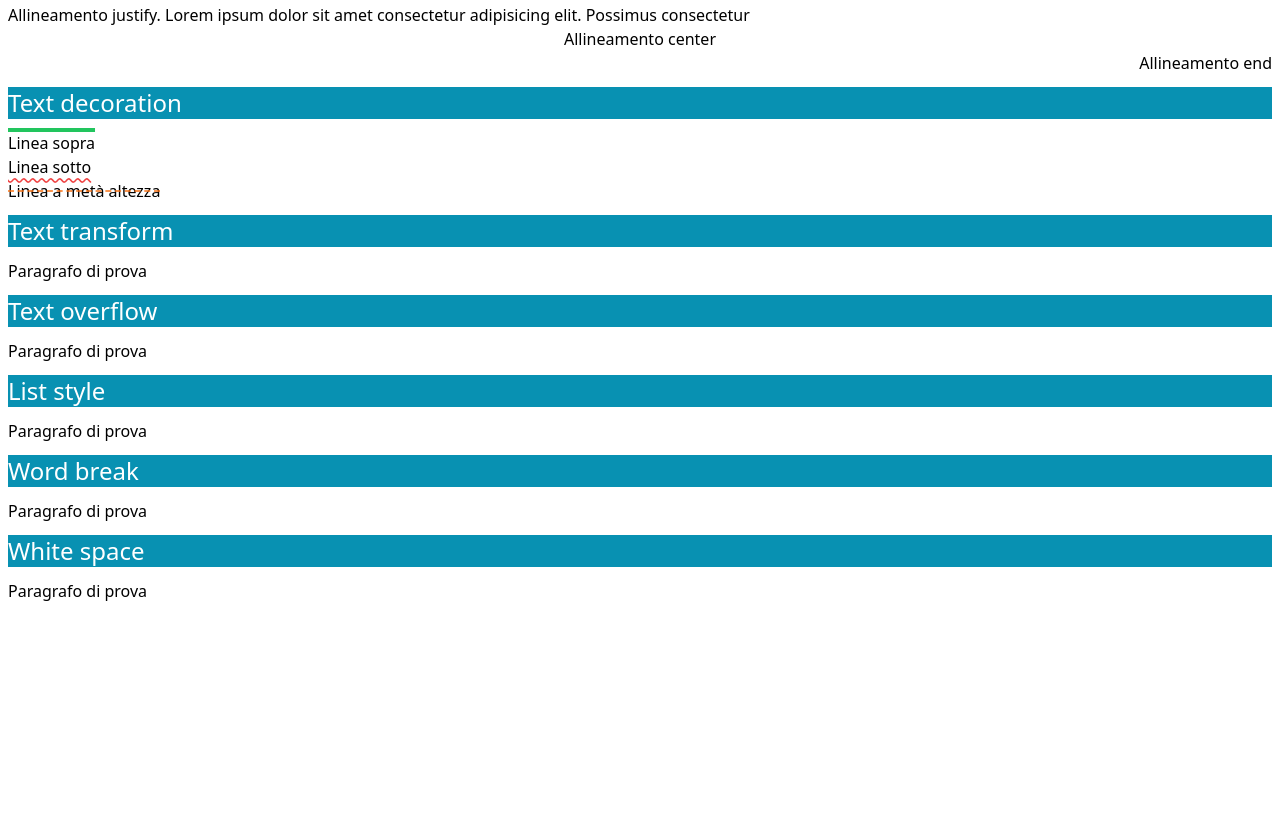
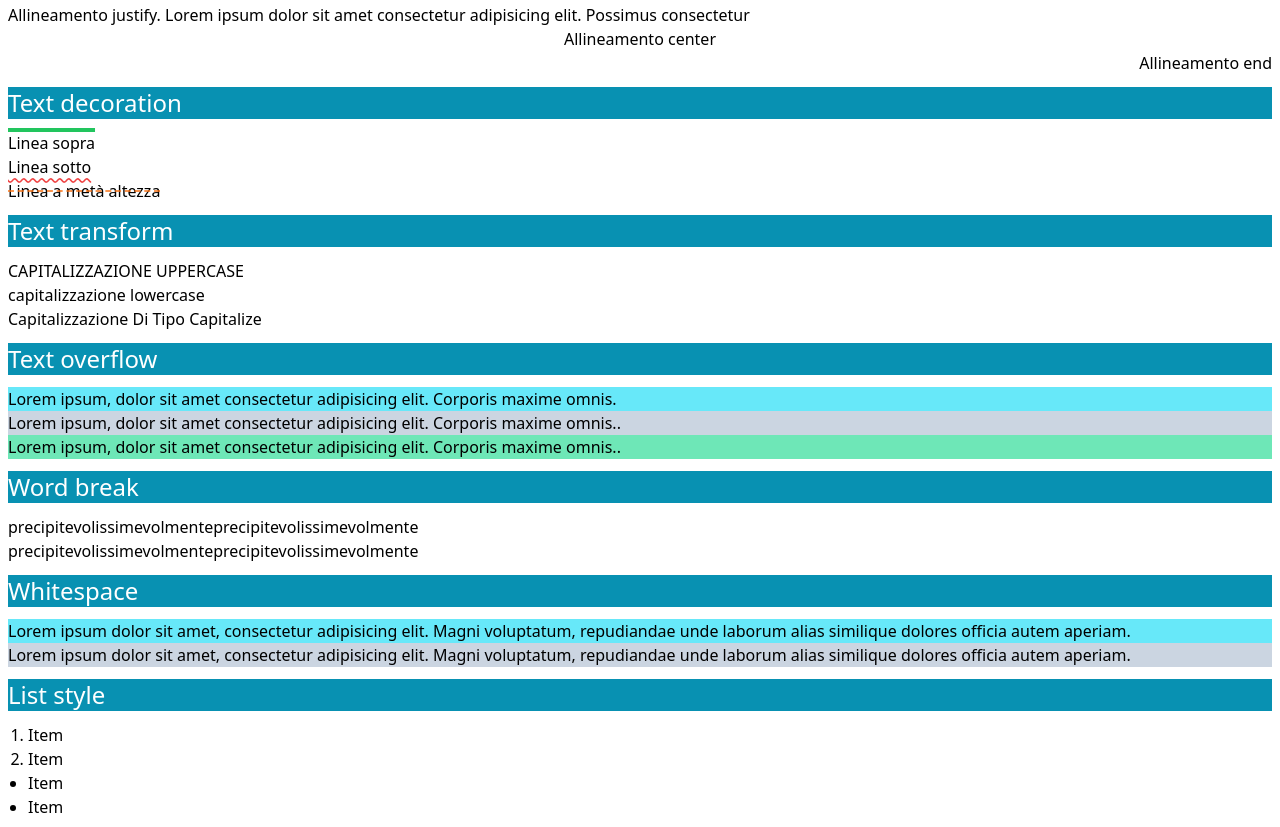
Before and after one commit to Ruma303/tailwind-fundamentals, a plain HTML site: page 3-Typography/index.html in a window 1280 px wide. Shown: the part 914-1741 px from the top of the page. Before the commit the page ends 1525 px from the top, so only its background shows below. Drawn offline with nearby package versions, Linux system fonts and the light colour scheme.

Commit message:
sezione 3 completata

```diff
--- a/3-Typography/index.html
+++ b/3-Typography/index.html
@@ -67,22 +67,37 @@
 
 
     <h2 class="text-2xl my-3 bg-cyan-600 text-white">Text transform</h2>
-    <p class="">Paragrafo di prova</p>
+    <p class="uppercase">capitalizzazione uppercase</p>
+    <p class="lowercase">CAPITALIZZAZIONE LOWERCASE</p>
+    <p class="capitalize">capitalizzazione di tipo capitalize</p>
 
 
     <h2 class="text-2xl my-3 bg-cyan-600 text-white">Text overflow</h2>
-    <p class="">Paragrafo di prova</p>
+    <p class="truncate bg-cyan-300">Lorem ipsum,
+        dolor sit amet consectetur adipisicing elit. Corporis maxime omnis.</p>
+    <p class="overflow-hidden whitespace-nowrap text-ellipsis bg-slate-300">Lorem ipsum, dolor sit amet consectetur adipisicing elit. Corporis maxime omnis..</p>
+    <p class="overflow-hidden whitespace-nowrap text-clip bg-emerald-300">Lorem ipsum, dolor sit amet consectetur adipisicing elit. Corporis maxime omnis..</p>
+
+
+    <h2 class="text-2xl my-3 bg-cyan-600 text-white">Word break</h2>
+    <p class="break-normal">precipitevolissimevolmenteprecipitevolissimevolmente</p>
+    <p class="break-words">precipitevolissimevolmenteprecipitevolissimevolmente</p>
+
+
+    <h2 class="text-2xl my-3 bg-cyan-600 text-white">Whitespace</h2>
+    <p class="whitespace-normal bg-cyan-300">Lorem ipsum dolor sit amet, consectetur adipisicing elit. Magni voluptatum, repudiandae unde laborum alias similique dolores officia autem aperiam.</p>
+    <p class="whitespace-nowrap bg-slate-300">Lorem ipsum dolor sit amet, consectetur adipisicing elit. Magni voluptatum, repudiandae unde laborum alias similique dolores officia autem aperiam.</p>
 
 
     <h2 class="text-2xl my-3 bg-cyan-600 text-white">List style</h2>
-    <p class="">Paragrafo di prova</p>
-
-    <h2 class="text-2xl my-3 bg-cyan-600 text-white">Word break</h2>
-    <p class="">Paragrafo di prova</p>
-
-
-    <h2 class="text-2xl my-3 bg-cyan-600 text-white">White space</h2>
-    <p class="">Paragrafo di prova</p>
+    <ul class="ms-5 list-decimal">
+        <li>Item</li>
+        <li>Item</li>
+        <ol class="list-outside list-disc">
+            <li>Item</li>
+            <li>Item</li>
+        </ol>
+    </ul>
 
 </body>
 </html>
```
